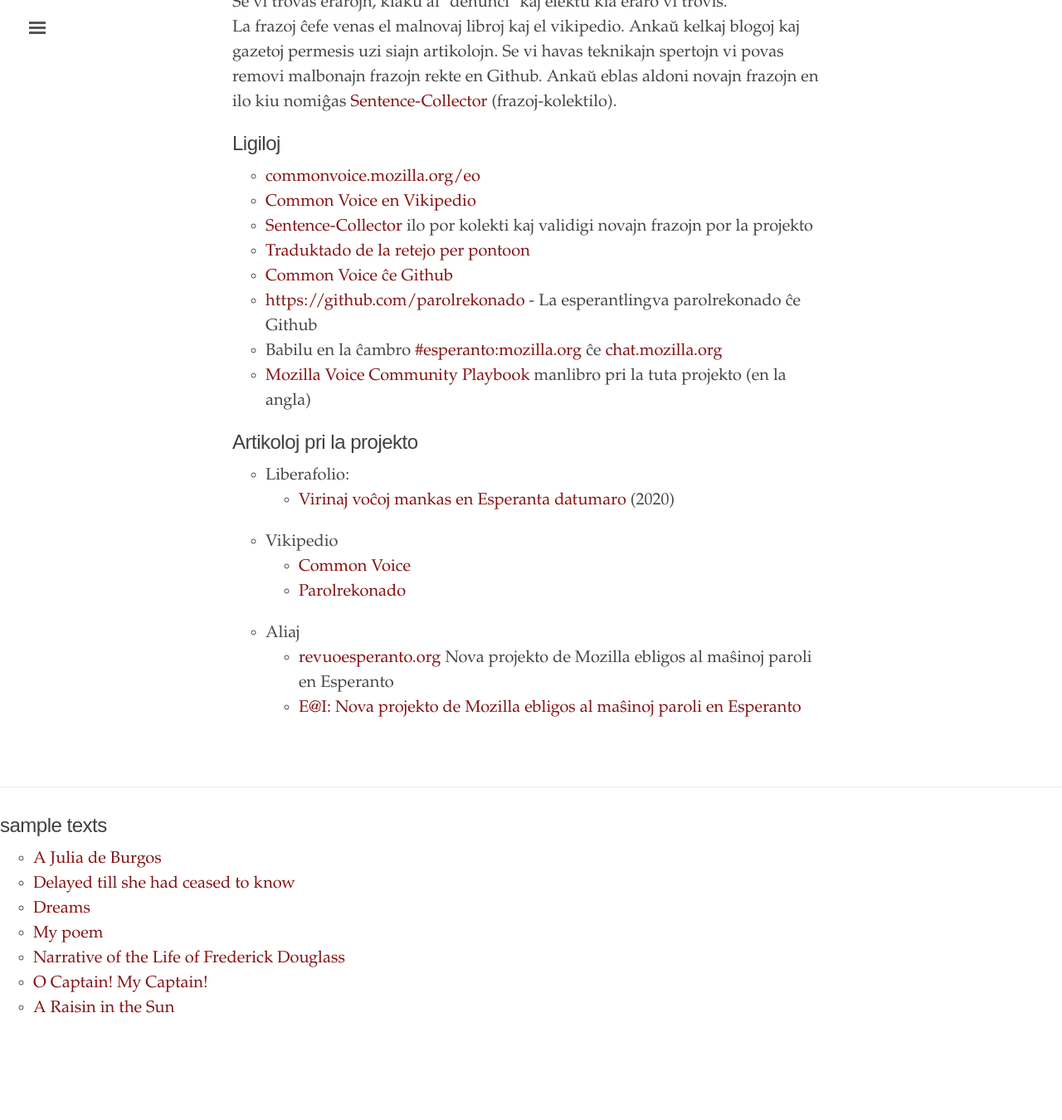
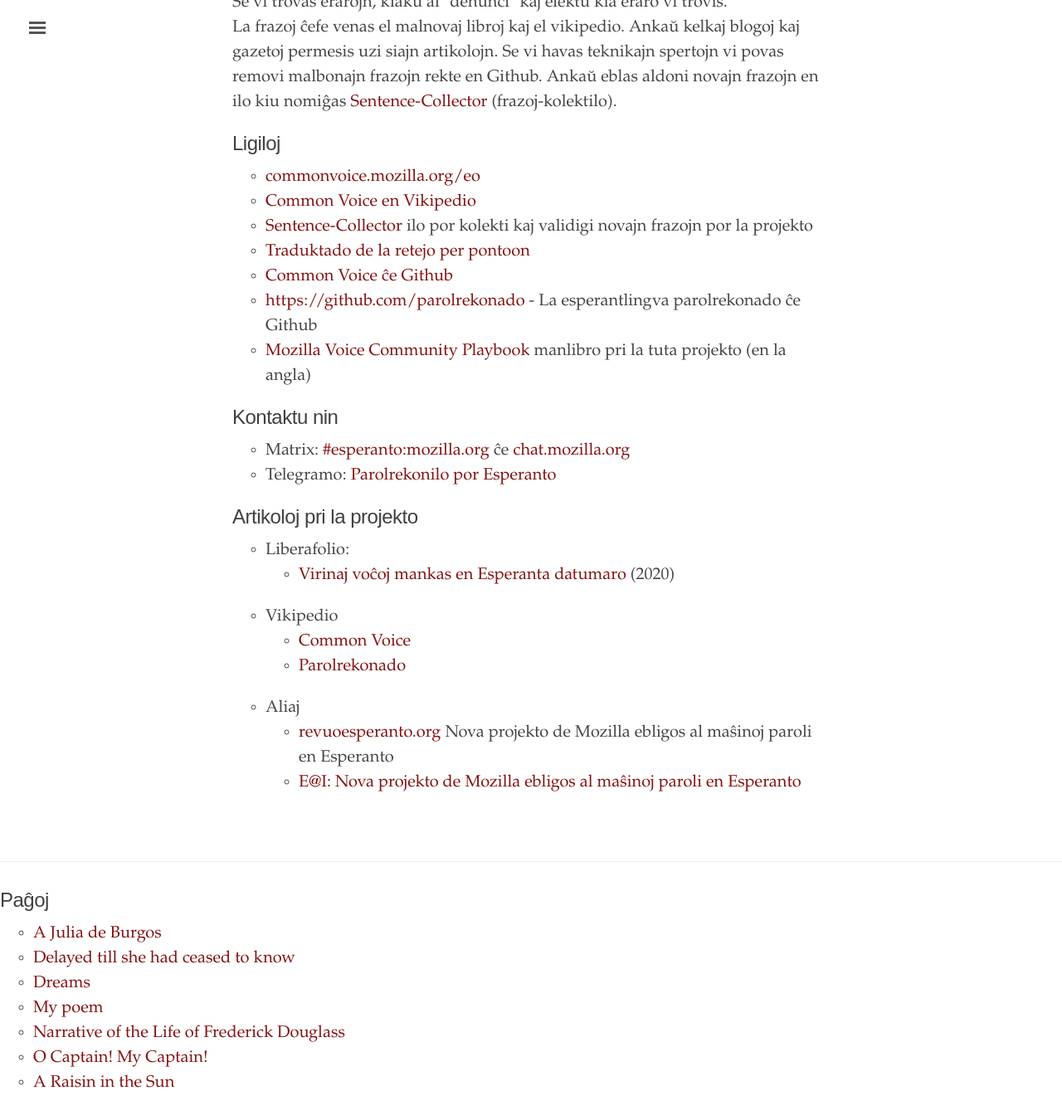
Before and after one commit to parolteknologio/parolteknologio.github.io, a Jekyll site: the page built from index.html, in a window 1280 px wide and 1400 px high, scrolled down 866 px. Shown: the top 1350 px of the window at 83% size. Built offline with Jekyll 4.4.1, drawn with Linux system fonts in a browser that asks for light colours; before the commit the page ends 2176 px from its top, so only the background shows below that; some of the changed text lies outside the part shown.

Commit message:
plibonigado

```diff
--- a/_config.yml
+++ b/_config.yml
@@ -2,8 +2,8 @@
 
 # Setup
 title:               parolrekonado
-tagline:             'a jekyll theme for minimal editions'
-description:         'Ed is a Jekyll theme designed for textual editors based on minimal computing principles, and focused on legibility and flexibility.'
+tagline:             'Helpu instrui al maŝinoj kiel veraj homoj parolas.'
+description:         ''
 url:                 'https://parolrekonado.github.io'
 baseurl:             ''
 
--- a/_includes/sidebar.html
+++ b/_includes/sidebar.html
@@ -28,21 +28,21 @@
     {% endfor %}
 
     <!-- The code below is used for manually entered links  -->
-    <span style='cursor:pointer;' onclick="javascript:var hypothesis = document.createElement('script');
+    <!-- <span style='cursor:pointer;' onclick="javascript:var hypothesis = document.createElement('script');
       hypothesis.setAttribute('src','https://hypothes.is/embed.js');
-      document.head.appendChild(hypothesis);"><a class="sidebar-nav-item">Annotate me</a></span>
+      document.head.appendChild(hypothesis);"><a class="sidebar-nav-item">Annotate me</a></span> -->
 
   <!--
     <a class="sidebar-nav-item" href="https://via.hypothes.is/{{ site.url }}{{ site.baseurl }}{{page.url}}/" data-proofer-ignore>Annotate me</a>
     <script src="https://hypothes.is/embed.js" async></script>
   -->
 
-    <a class="sidebar-nav-item" href="https://github.com/minicomp/ed" target="_blank">GitHub project</a>
-  </nav>
+    <!-- <a class="sidebar-nav-item" href="https://github.com/minicomp/ed" target="_blank">GitHub project</a>
+  </nav> -->
 
   <div class="sidebar-item">
     <p>
-      Built with <a href="https://minicomp.github.io/ed/">Ed.</a> Distributed under an MIT license.
+      Kreita per <a href="https://minicomp.github.io/ed/">Ed.</a> kun MIT licencon.
     </p>
   </div>
 </aside>
--- a/_layouts/default.html
+++ b/_layouts/default.html
@@ -20,7 +20,7 @@
       <header class="masthead">
         <div class="container">
           <h3 class="masthead-title">
-            <a href="{{ site.baseurl }}/" title="Home">{{ site.title | newline_to_br }}</a>
+            <a href="{{ site.baseurl }}/" title="Ĉefpaĝo">{{ site.title | newline_to_br }}</a>
             <br><small>{{ site.tagline }}</small>
           </h3>
         </div>
--- a/index.html
+++ b/index.html
@@ -1,6 +1,6 @@
 ---
 layout: default
-title: "Ed."
+title: "Voĉaj teknologioj por Esperantujo"
 ---
 <a href="https://commonvoice.mozilla.org/eo" target="_blank"><img src="2-1-banner.png" alt="" ></a>
 
@@ -26,10 +26,14 @@ title: "Ed."
             <li><a href="https://pontoon.mozilla.org/eo/common-voice/">Traduktado de la retejo per pontoon</a></li>
             <li><a href="https://github.com/mozilla/voice-web">Common Voice ĉe Github</a></li>
             <li><a href="https://github.com/parolrekonado">https://github.com/parolrekonado</a> - La esperantlingva parolrekonado ĉe Github</li>
-            <li>Babilu en la ĉambro <a href="https://chat.mozilla.org/#/room/#esperanto:mozilla.org">#esperanto:mozilla.org</a> ĉe <a href="https://chat.mozilla.org">chat.mozilla.org</a></li>
             <li><a href="https://common-voice.github.io/community-playbook/">Mozilla Voice Community Playbook </a> manlibro pri la tuta projekto (en la angla)</li>
+          </ul>
 
-        </ul>
+      <h2>Kontaktu nin</h2>
+      <ul>
+        <li>Matrix: <a href="https://chat.mozilla.org/#/room/#esperanto:mozilla.org">#esperanto:mozilla.org</a> ĉe <a href="https://chat.mozilla.org">chat.mozilla.org</a></li>
+        <li>Telegramo: <a href="https://t.me/joinchat/rkl0bSUR0jQxNzY0">Parolrekonilo por Esperanto</a></li>
+      </ul>
 
         <h2>Artikoloj pri la projekto</h2>
         <ul>
@@ -60,8 +64,8 @@ title: "Ed."
 <hr>
 
 <div class="toc">
-  <h2>sample texts</h2>
-  <ul class="Paĝoj:">
+  <h2>Paĝoj</h2>
+  <ul class="texts">
   {% for item in site.texts %}
 
     <li class="text-title">
--- a/search.html
+++ b/search.html
@@ -1,10 +1,10 @@
 ---
 layout: page
-title: Search
+title: Serĉu
 ---
 
 <form id="site_search">
-<div>In case you don't want to use the search box provided by your browser:</div>
+<div>Serĉu tekston en la retojo:</div>
 <br>
 <input id="search" type="text"/></form>
 
```
Also changed, not shown: credits.md (deleted, +0 -33 lines), documentation.md (+1 -1 lines).
